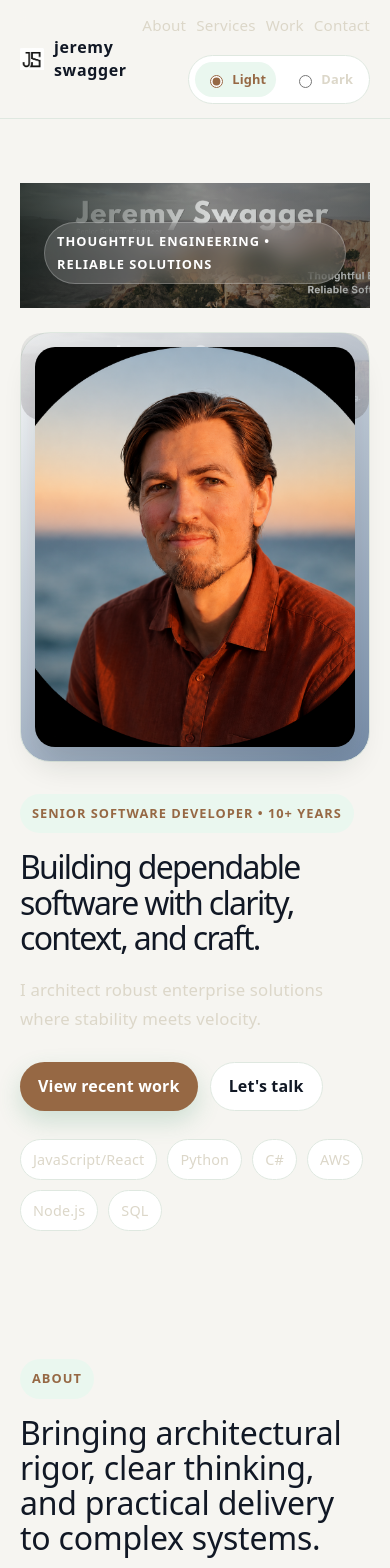
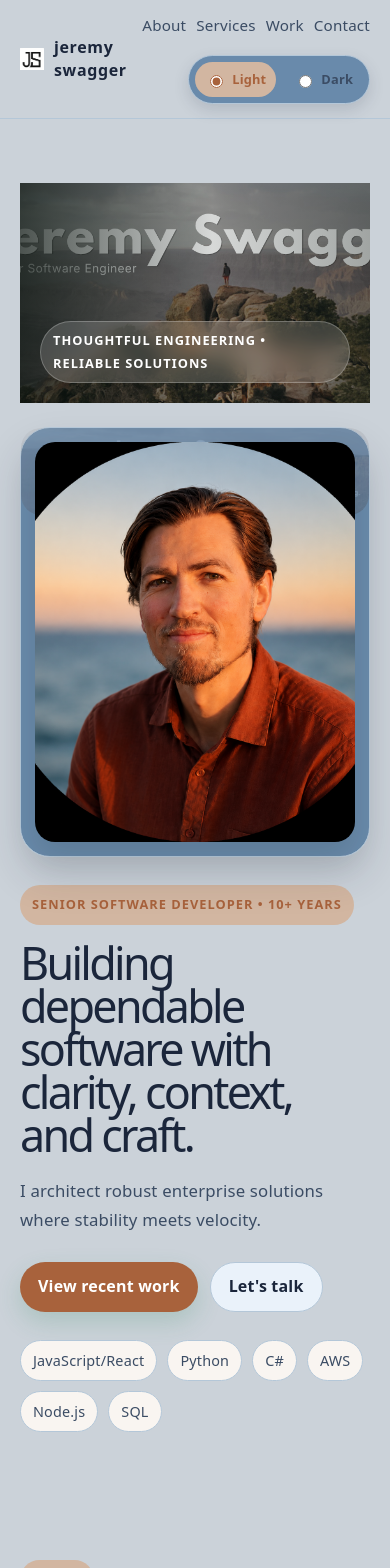
Before and after one commit to jswagger/jswagger-portfolio, a React (Vite) app: page / in a window 390 px wide. Shown: the top 1568 px of the page. Built offline with nearby package versions, Linux system fonts and the light colour scheme.

Commit message:
Responsiveness and styling changes

```diff
--- a/src/components/About.tsx
+++ b/src/components/About.tsx
@@ -33,7 +33,7 @@ export default function About() {
     <section className="content-section" id="about" ref={sectionRef} data-reveal={isRevealed}>
       <div className="section-heading">
         <p className="section-label">About</p>
-        <h2>Bringing architectural rigor, clear thinking, and practical delivery to complex systems.</h2>
+        <h2>Combining modern agentic engineering with proven architectural strategies</h2>
       </div>
       <div className="about-grid">
         <div className="about-copy">
--- a/src/components/Navbar.tsx
+++ b/src/components/Navbar.tsx
@@ -2,7 +2,7 @@ import React, { useEffect, useState } from 'react'
 import { applyTheme, getInitialTheme, type ThemeMode } from '../theme'
 
 export default function Navbar() {
-  const [theme, setTheme] = useState<ThemeMode>('light')
+  const [theme, setTheme] = useState<ThemeMode>('dark')
   const [isScrolled, setIsScrolled] = useState(false)
 
   useEffect(() => {
--- a/src/components/components.css
+++ b/src/components/components.css
@@ -1,15 +1,15 @@
 :root {
-  --bg: #f6f5f1;
-  --surface: #ffffff;
-  --surface-muted: #778da9;
-  --text: #111825;
-  --text-muted: #dcd7c9;
+  --bg: #111825;
+  --surface: #1b263b;
+  --surface-muted: #415a77;
+  --text: #f6f5f1;
+  --text-muted: #aab7af;
   --accent: #966844;
-  --accent-soft: #eaf7ef;
-  --border: #dfe8e0;
-  --shadow: ##111825;
-  --chip-bg: #ffffff;
-  --button-secondary-bg: #ffffff;
+  --accent-soft: #324b5f;
+  --border: #415a77;
+  --shadow: rgba(0, 0, 0, 0.35);
+  --chip-bg: #1b263b;
+  --button-secondary-bg: #1b263b;
   transition: background-color 280ms ease, color 280ms ease, border-color 280ms ease,
     box-shadow 280ms ease, fill 280ms ease, stroke 280ms ease;
 }
@@ -21,11 +21,25 @@
   --text: #f6f5f1;
   --text-muted: #aab7af;
   --accent: #966844;
-  --accent-soft: #778da9;
+  --accent-soft: #324b5f;
   --border: #415a77;
   --shadow: rgba(0, 0, 0, 0.35);
   --chip-bg: #1b263b;
   --button-secondary-bg: #1b263b;
+}
+
+:root[data-theme='light'] {
+  --bg: #cbd2d9;
+  --surface: #698aab;
+  --surface-muted:#698aab;
+  --text: #1b263b;
+  --text-muted: #3b4c64;
+  --accent: #a8623c;
+  --accent-soft: #d2b6a1;
+  --border: #b4c7d8;
+  --shadow: rgba(27, 38, 59, 0.14);
+  --chip-bg: #f9f5f1;
+  --button-secondary-bg: #eaf2fa;
 }
 
 body {
@@ -99,9 +113,9 @@ main {
 }
 
 .container {
-  max-width: 1080px;
+  max-width: 1380px;
   margin: 0 auto;
-  padding: 0 24px;
+  padding: 0 clamp(20px, 3vw, 48px);
 }
 
 .site-header {
@@ -123,7 +137,7 @@ main {
   display: flex;
   align-items: center;
   justify-content: space-between;
-  padding: 16px 24px;
+  padding: 16px clamp(20px, 3vw, 48px);
 }
 
 .brand {
@@ -241,12 +255,12 @@ main {
 
 .hero-section,
 .content-section {
-  padding: 88px 24px;
+  padding: 88px clamp(20px, 3vw, 48px);
 }
 
 .hero-section {
-  padding-top: 0px;
-  max-width: 1180px;
+  padding-top: 0;
+  max-width: 1320px;
   margin: 0 auto;
 }
 
@@ -268,7 +282,7 @@ main {
 .hero-banner-image {
   display: block;
   width: 100%;
-  height: min(32vw, 280px);
+  height: clamp(220px, 25vw, 420px);
   object-fit: cover;
 }
 
@@ -280,7 +294,7 @@ main {
   flex-direction: column;
   justify-content: flex-end;
   gap: 10px;
-  padding: 24px;
+  padding: clamp(20px, 3vw, 40px);
 }
 
 .hero-banner-pill {
@@ -308,13 +322,15 @@ main {
 
 .hero-content {
   display: grid;
-  grid-template-columns: 1.2fr 0.8fr;
-  gap: 32px;
+  grid-template-columns: minmax(0, 1.4fr) minmax(320px, 0.9fr);
+  gap: clamp(28px, 4vw, 64px);
   align-items: center;
+  max-width: 1280px;
+  margin: 0 auto;
 }
 
 .hero-copy-block {
-  max-width: 640px;
+  max-width: 760px;
 }
 
 .hero-visual {
@@ -324,7 +340,7 @@ main {
 
 .hero-photo-card {
   position: relative;
-  width: min(100%, 420px);
+  width: min(100%, 520px);
   padding: 14px;
   border-radius: 30px;
   background: linear-gradient(145deg, var(--surface), var(--surface-muted));
@@ -404,8 +420,9 @@ main {
 .section-heading h2,
 .contact-card h2 {
   margin: 0 0 20px;
-  font-size: clamp(2rem, 4vw, 3.4rem);
-  line-height: 1.1;
+  font-size: clamp(2.8rem, 2vw, 6rem);
+  line-height: 0.96;
+  letter-spacing: -0.06em;
   color: var(--text);
 }
 
@@ -515,24 +532,24 @@ main {
 }
 
 .content-section {
-  max-width: 1080px;
+  max-width: 1380px;
   margin: 0 auto;
 }
 
 .section-muted {
-  background: var(--surface-muted);
+  background: linear-gradient(180deg, rgba(134, 167, 196, 0.18), rgba(134, 167, 196, 0.1));
   border-block: 1px solid var(--border);
 }
 
 .section-heading {
-  max-width: 720px;
+  max-width: 1080px;
   margin-bottom: 28px;
 }
 
 .about-grid {
   display: grid;
   gap: 24px;
-  grid-template-columns: 1.4fr 1fr;
+  grid-template-columns: minmax(0, 1.55fr) minmax(300px, 1fr);
 }
 
 .about-copy {
@@ -639,7 +656,7 @@ main {
 }
 
 .contact-card {
-  max-width: 760px;
+  max-width: 100%;
 }
 
 @media (max-width: 900px) {
--- a/src/index.css
+++ b/src/index.css
@@ -52,14 +52,14 @@
 
 body {
   margin: 0;
+  min-height: 100vh;
 }
 
 #root {
-  width: 1126px;
-  max-width: 100%;
-  margin: 0 auto;
-  text-align: center;
-  border-inline: 1px solid var(--border);
+  width: 100%;
+  max-width: none;
+  margin: 0;
+  text-align: left;
   min-height: 100svh;
   display: flex;
   flex-direction: column;
@@ -83,12 +83,12 @@ h1 {
   }
 }
 h2 {
-  font-size: 24px;
+  font-size: 18px;
   line-height: 118%;
   letter-spacing: -0.24px;
   margin: 0 0 8px;
   @media (max-width: 1024px) {
-    font-size: 20px;
+    font-size: 18px;
   }
 }
 p {
--- a/src/theme.ts
+++ b/src/theme.ts
@@ -2,7 +2,7 @@ export type ThemeMode = 'light' | 'dark'
 
 export function getInitialTheme(): ThemeMode {
   if (typeof window === 'undefined') {
-    return 'light'
+    return 'dark'
   }
 
   const storedTheme = window.localStorage.getItem('theme')
@@ -15,7 +15,7 @@ export function getInitialTheme(): ThemeMode {
     return window.matchMedia('(prefers-color-scheme: dark)').matches ? 'dark' : 'light'
   }
 
-  return 'light'
+  return 'dark'
 }
 
 export function applyTheme(theme: ThemeMode): void {
```
Also changed, not shown: src/assets/philosophies.md (+55 -0 lines).
